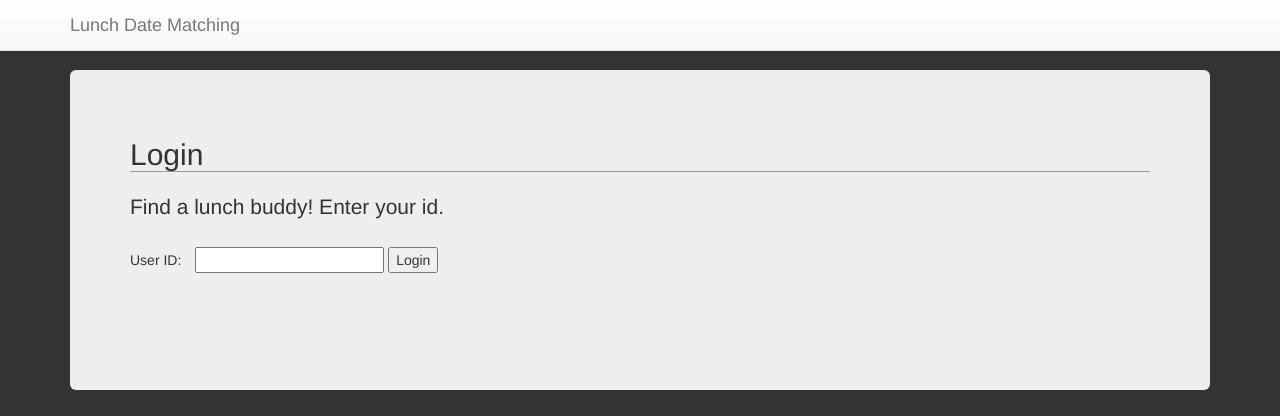
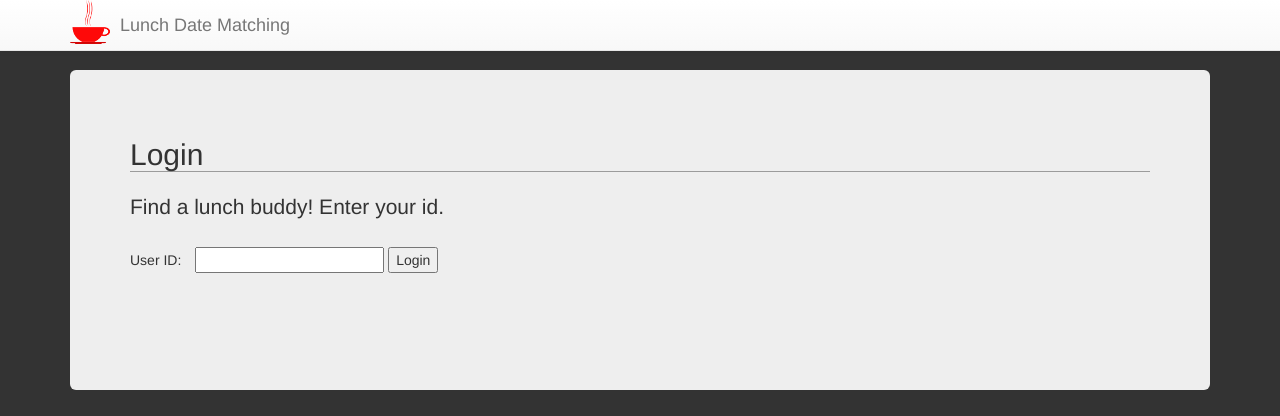
Before and after one commit to jacobalter/Lunch-Date-Matching, a Django app: page / in a window 1280 px wide. Shown: the top 416 px of the page. Run offline with Django 3.2, Linux system fonts and the light colour scheme; some libraries are stand-ins or nearby versions.

Commit message:
Added logo to all pages

```diff
--- a/lunchdate/matchingApp/templates/addConflicts.html
+++ b/lunchdate/matchingApp/templates/addConflicts.html
@@ -25,6 +25,7 @@
                     <span class="icon-bar"></span>
                     <span class="icon-bar"></span>
                 </button>
+                <a href="#" class="navbar-left" style="margin-right: 10px;"><img src="{% static "icon/icon2.png" %}"></a>
                 <a class="navbar-brand" href="http://127.0.0.1:8000/">Lunch Date Matching</a>
             </div>
             <div id="navbar" class="navbar-collapse collapse">
--- a/lunchdate/matchingApp/templates/addFriends.html
+++ b/lunchdate/matchingApp/templates/addFriends.html
@@ -25,6 +25,7 @@
                     <span class="icon-bar"></span>
                     <span class="icon-bar"></span>
                 </button>
+                <a href="#" class="navbar-left" style="margin-right: 10px;"><img src="{% static "icon/icon2.png" %}"></a>
                 <a class="navbar-brand" href="http://127.0.0.1:8000/">Lunch Date Matching</a>
             </div>
             <div id="navbar" class="navbar-collapse collapse">
--- a/lunchdate/matchingApp/templates/findRestaurant.html
+++ b/lunchdate/matchingApp/templates/findRestaurant.html
@@ -25,6 +25,7 @@
                     <span class="icon-bar"></span>
                     <span class="icon-bar"></span>
                 </button>
+                <a href="#" class="navbar-left" style="margin-right: 10px;"><img src="{% static "icon/icon2.png" %}"></a>
                 <a class="navbar-brand" href="http://127.0.0.1:8000/">Lunch Date Matching</a>
             </div>
             <div id="navbar" class="navbar-collapse collapse">
--- a/lunchdate/matchingApp/templates/index.html
+++ b/lunchdate/matchingApp/templates/index.html
@@ -25,10 +25,12 @@
                     <span class="icon-bar"></span>
                     <span class="icon-bar"></span>
                 </button>
+                <a href="#" class="navbar-left" style="margin-right: 10px;"><img src="{% static "icon/icon2.png" %}"></a>
                 <a class="navbar-brand" href="#">Lunch Date Matching</a>
             </div>
+
             <div id="navbar" class="navbar-collapse collapse">
-                <ul class="nav navbar-nav">
+                <ul class="nav navbar-nav"></ul>
             </div>
         </div>
     </nav>
--- a/lunchdate/matchingApp/templates/matchRestaurant.html
+++ b/lunchdate/matchingApp/templates/matchRestaurant.html
@@ -29,6 +29,7 @@
                     <span class="icon-bar"></span>
                     <span class="icon-bar"></span>
                 </button>
+                <a href="#" class="navbar-left" style="margin-right: 10px;"><img src="{% static "icon/icon2.png" %}"></a>
                 <a class="navbar-brand" href="http://127.0.0.1:8000/">Lunch Date Matching</a>
             </div>
             <div id="navbar" class="navbar-collapse collapse">
--- a/lunchdate/matchingApp/templates/matchUserNow.html
+++ b/lunchdate/matchingApp/templates/matchUserNow.html
@@ -25,6 +25,7 @@
                     <span class="icon-bar"></span>
                     <span class="icon-bar"></span>
                 </button>
+                <a href="#" class="navbar-left" style="margin-right: 10px;"><img src="{% static "icon/icon2.png" %}"></a>
                 <a class="navbar-brand" href="http://127.0.0.1:8000/">Lunch Date Matching</a>
             </div>
             <div id="navbar" class="navbar-collapse collapse">
--- a/lunchdate/matchingApp/templates/queryOut.html
+++ b/lunchdate/matchingApp/templates/queryOut.html
@@ -28,6 +28,7 @@
                     <span class="icon-bar"></span>
                     <span class="icon-bar"></span>
                 </button>
+                <a href="#" class="navbar-left" style="margin-right: 10px;"><img src="{% static "icon/icon2.png" %}"></a>
                 <a class="navbar-brand" href="http://127.0.0.1:8000/">Lunch Date Matching</a>
             </div>
             <div id="navbar" class="navbar-collapse collapse">
--- a/lunchdate/matchingApp/templates/queryRestaurant.html
+++ b/lunchdate/matchingApp/templates/queryRestaurant.html
@@ -23,6 +23,7 @@
                     <span class="icon-bar"></span>
                     <span class="icon-bar"></span>
                 </button>
+                <a href="#" class="navbar-left" style="margin-right: 10px;"><img src="{% static "icon/icon2.png" %}"></a>
                 <a class="navbar-brand" href="http://127.0.0.1:8000/">Lunch Date Matching</a>
             </div>
             <div id="navbar" class="navbar-collapse collapse">
--- a/lunchdate/matchingApp/templates/settings.html
+++ b/lunchdate/matchingApp/templates/settings.html
@@ -21,6 +21,7 @@
                     <span class="icon-bar"></span>
                     <span class="icon-bar"></span>
                 </button>
+                <a href="#" class="navbar-left" style="margin-right: 10px;"><img src="{% static "icon/icon2.png" %}"></a>
                 <a class="navbar-brand" href="http://127.0.0.1:8000/">Lunch Date Matching</a>
             </div>
             <div id="navbar" class="navbar-collapse collapse">
```
Also changed, not shown: lunchdate/matchingApp/static/icon/icon.png (added), lunchdate/matchingApp/static/icon/icon2.png (added).
